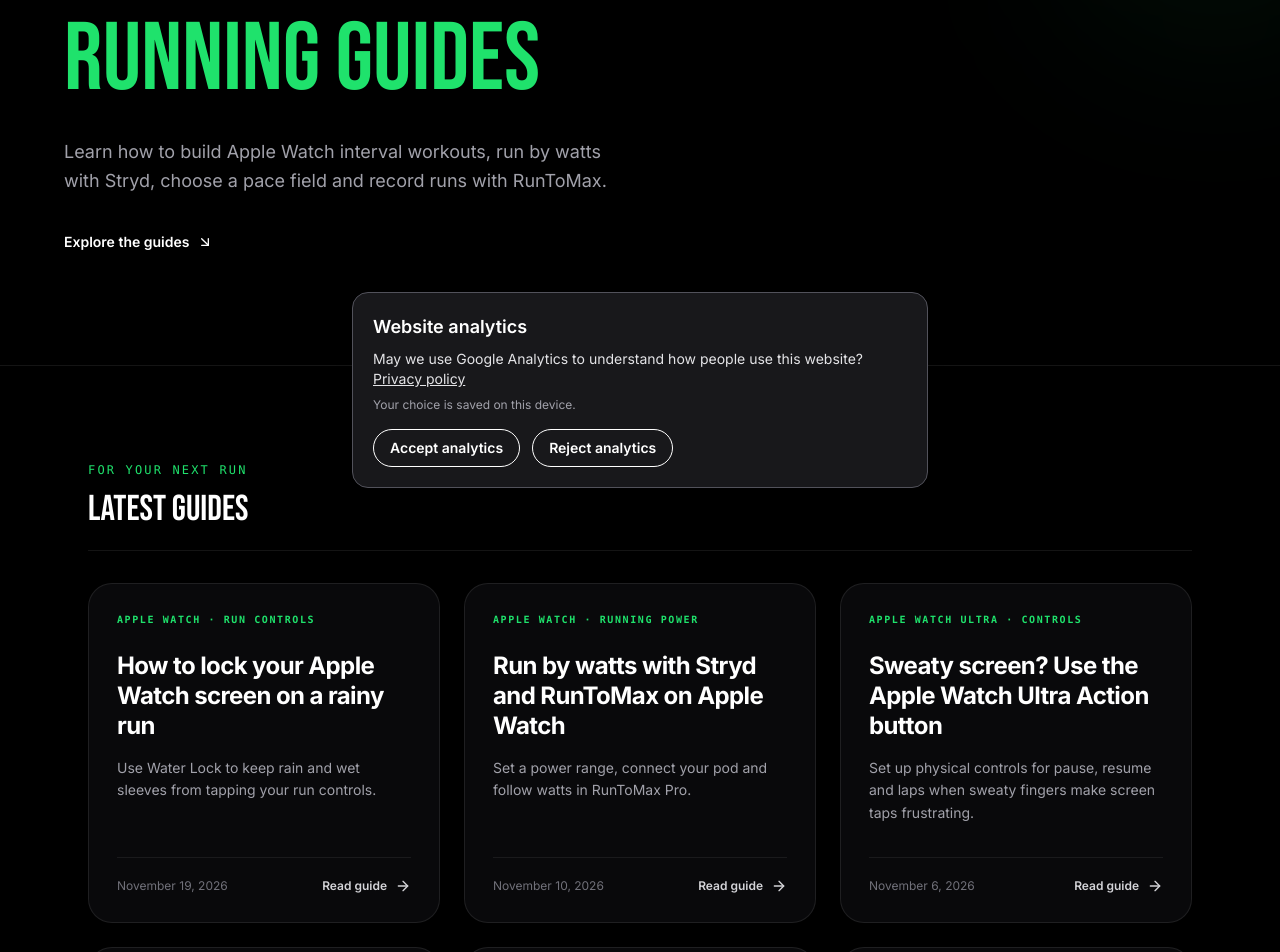
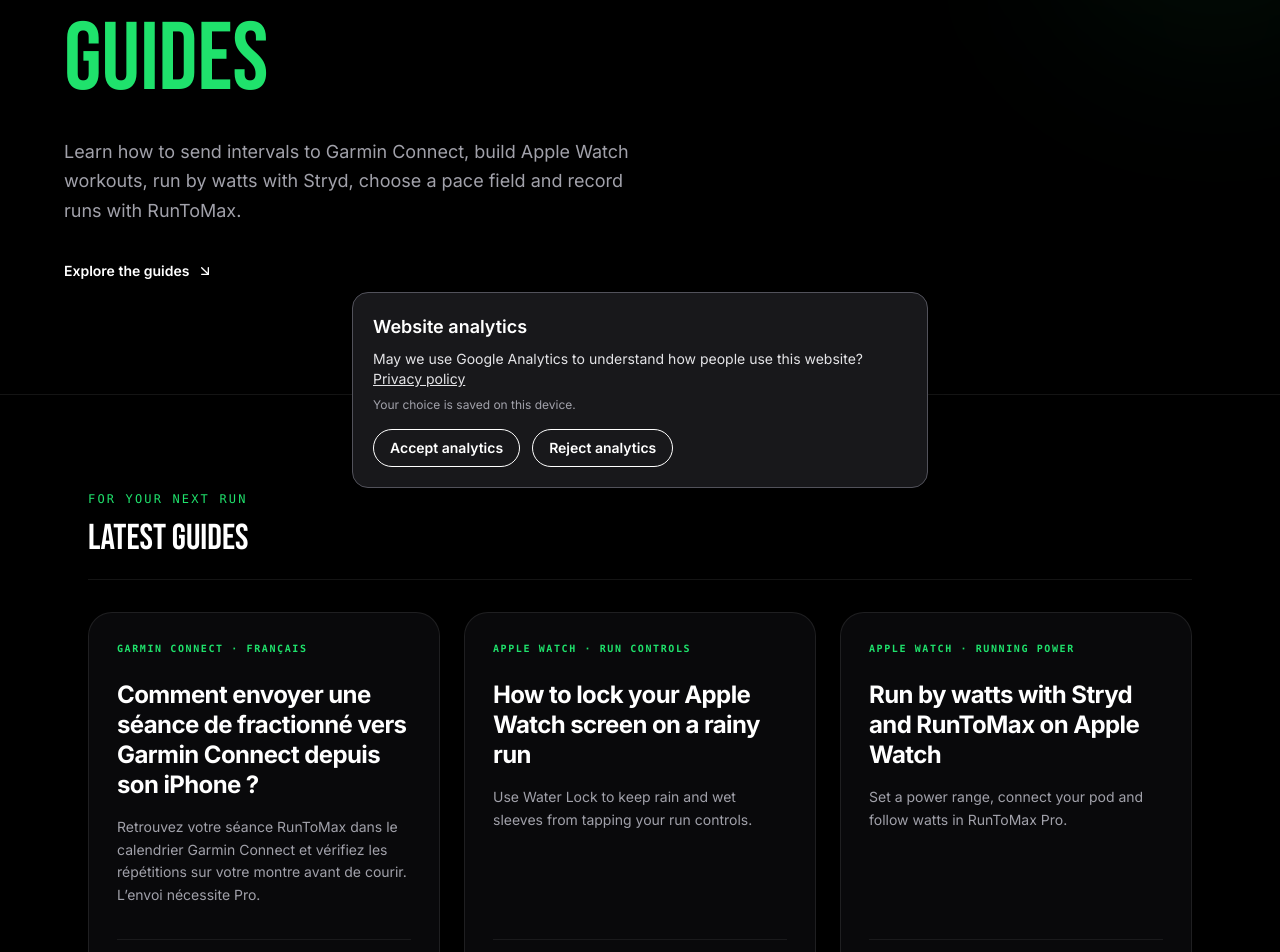
Before and after one commit to hidai25/runtomax_landing_page, a Next.js app: page /guides in a window 1280 px wide. Shown: the part 300-1252 px from the top of the page. Built offline with nearby package versions, Linux system fonts and the light colour scheme.

Commit message:
Publish French Garmin interval guide and correct Pro terms

```diff
--- a/app/(en)/guides/page.tsx
+++ b/app/(en)/guides/page.tsx
@@ -4,10 +4,10 @@ import Link from "next/link";
 import { ArrowDownRight, ArrowRight } from "lucide-react";
 import { guides as guideDefinitions } from "@/app/_lib/guides";
 
-const description = "Learn how to build Apple Watch interval workouts, run by watts with Stryd, choose a pace field and record runs with RunToMax.";
+const description = "Learn how to send intervals to Garmin Connect, build Apple Watch workouts, run by watts with Stryd, choose a pace field and record runs with RunToMax.";
 
 export const metadata: Metadata = pageMetadata("/guides/", {
-  title: "Running Guides for Apple Watch",
+  title: "Running Guides for Apple Watch and Garmin",
   description,
   alternates: { canonical: "/guides/" },
 });
@@ -15,6 +15,14 @@ export const metadata: Metadata = pageMetadata("/guides/", {
 const waterLock = guideDefinitions.waterLock;
 
 const guides = [
+  {
+    href: guideDefinitions.garminFractionne.path,
+    category: "Garmin Connect · Français",
+    title: guideDefinitions.garminFractionne.title,
+    description: guideDefinitions.garminFractionne.description,
+    date: guideDefinitions.garminFractionne.published,
+    dateLabel: "November 19, 2026",
+  },
   {
     href: waterLock.path,
     category: "Apple Watch · Run controls",
@@ -82,7 +90,7 @@ const collection = {
   "@context": "https://schema.org",
   "@type": "CollectionPage",
   url: `${SITE_URL}/guides/`,
-  name: "Apple Watch running guides",
+  name: "Running guides for Apple Watch and Garmin",
   description,
   isPartOf: { "@id": `${SITE_URL}/#website` },
   mainEntity: {
@@ -107,7 +115,7 @@ export default function GuidesPage() {
         <div className="pointer-events-none absolute -right-16 top-0 h-64 w-64 rounded-full bg-[#1FE26C]/[0.09] blur-[100px]" />
         <div className="relative mx-auto max-w-6xl">
           <p className="font-mono text-xs font-semibold uppercase tracking-[0.2em] text-[#1FE26C]">RunToMax guides</p>
-          <h1 className="mt-6 max-w-3xl font-bebas text-6xl uppercase leading-[0.92] sm:text-8xl">Apple Watch<br /><span className="text-[#1FE26C]">running guides</span></h1>
+          <h1 className="mt-6 max-w-3xl font-bebas text-6xl uppercase leading-[0.92] sm:text-8xl">Running<br /><span className="text-[#1FE26C]">guides</span></h1>
           <p className="mt-7 max-w-xl text-lg leading-relaxed text-zinc-400">{description}</p>
           <a href="#latest" className="mt-9 inline-flex items-center gap-2 text-sm font-semibold text-white transition-colors hover:text-[#1FE26C]">Explore the guides <ArrowDownRight className="h-4 w-4" aria-hidden="true" /></a>
         </div>
--- /dev/null
+++ b/app/(fr)/fr/guides/fractionne-garmin-connect-iphone/page.tsx
@@ -0,0 +1,30 @@
+import GuideDetails from "@/app/_components/GuideDetails";
+import PageShell from "@/app/_components/PageShell";
+import { guides } from "@/app/_lib/guides";
+import { FR_GARMIN_GUIDE_STORE_URL, pageMetadata } from "@/app/_lib/site";
+
+const guide = guides.garminFractionne;
+export const metadata = pageMetadata(guide.path, {
+  title: guide.title, description: guide.description,
+  alternates: { canonical: guide.path }, openGraph: { type: "article" },
+});
+
+export default function GarminGuide() {
+  return (
+    <PageShell lang="fr" eyebrow="Guide · Garmin Connect" title={guide.title} updated={guide.updated}
+      storeUrl={FR_GARMIN_GUIDE_STORE_URL}
+      intro={<p>Si votre séance est déjà prête dans RunToMax, vous pouvez la retrouver sur une Garmin compatible sans ressaisir chaque répétition. Il vous faut RunToMax Pro pour l’envoi, le compte Garmin Connect associé à votre montre et une synchronisation avant le départ.</p>}>
+      <ol>
+        <li><strong>Associez votre compte.</strong> Sur l’iPhone, ouvrez les réglages de RunToMax, puis Connexions et Garmin Connect. Suivez les étapes de connexion et autorisez l’envoi des entraînements.</li>
+        <li><strong>Choisissez votre fractionné.</strong> Ouvrez votre séance de course dans le plan ou la bibliothèque RunToMax. Vérifiez les répétitions, les récupérations et la cible, puis touchez « Envoyer vers Garmin » et confirmez. Une séance de la bibliothèque est ajoutée au calendrier du jour. En envoyer une autre depuis la bibliothèque pour aujourd’hui remplace la précédente.</li>
+        <li><strong>Vérifiez le calendrier.</strong> Dans Garmin Connect sur l’iPhone, ouvrez le calendrier à la date de la séance. Vérifiez son nom, puis synchronisez la montre. La confirmation dans RunToMax indique que Garmin Connect a reçu la séance.</li>
+        <li><strong>Vérifiez sur la montre avant de partir.</strong> Ouvrez l’activité Course et cherchez la séance dans le calendrier d’entraînement. Les menus varient selon le modèle. Ouvrez le détail et vérifiez, par exemple, que vos six répétitions de 400 m et leurs récupérations sont bien là avant de lancer le chrono.</li>
+      </ol>
+      <h2>La séance apparaît sur l’iPhone mais pas sur la montre</h2>
+      <p>Vérifiez la date, le compte Garmin et la montre sélectionnée, puis relancez la synchronisation dans Garmin Connect. Si la séance figure dans vos entraînements, vous pouvez aussi l’ouvrir et choisir l’envoi vers l’appareil compatible. <a href="https://support.garmin.com/fr-FR/?faq=Oyqt6jUjOF8L1Rnuc9Sms8">Voir la procédure Garmin</a>.</p>
+      <h2>Faut-il un abonnement ?</h2>
+      <p>L’enregistrement, l’import de vos nouvelles sorties Garmin et la première semaine de chaque plan sont gratuits. L’envoi depuis RunToMax nécessite Pro. L’essai Pro, si vous y êtes éligible, devient un abonnement payant à renouvellement automatique sauf résiliation. Si vous préférez saisir votre séance vous-même, vous pouvez la créer directement dans Garmin Connect. <a href="/fr/faq/#garmin-connect">Tarifs et questions fréquentes</a>.</p>
+      <GuideDetails guide={guide} />
+    </PageShell>
+  );
+}
--- a/app/_components/GuideDetails.tsx
+++ b/app/_components/GuideDetails.tsx
@@ -1,15 +1,16 @@
 import { guideJsonLd, type Guide } from "@/app/_lib/guides";
 
-const dateLabel = (date: string) => new Date(`${date}T12:00:00Z`).toLocaleDateString("en-US", { year: "numeric", month: "long", day: "numeric", timeZone: "UTC" });
+const dateLabel = (date: string, locale = "en-US") => new Date(`${date}T12:00:00Z`).toLocaleDateString(locale, { year: "numeric", month: "long", day: "numeric", timeZone: "UTC" });
 export default function GuideDetails({ guide }: { guide: Guide }) {
+  const fr = guide.path.startsWith("/fr/");
   return <>
     <script type="application/ld+json" dangerouslySetInnerHTML={{ __html: JSON.stringify(guideJsonLd(guide)).replace(/</g, "\\u003c") }} />
     <div className="mt-6 space-y-1 text-sm leading-relaxed text-zinc-400">
-      <p>By <a href="/support/" className="underline underline-offset-4">RunToMax</a>
-        {guide.published ? <> · Published <time dateTime={guide.published}>{dateLabel(guide.published)}</time>
+      <p>{fr ? "Par" : "By"} <a href="/support/" className="underline underline-offset-4">RunToMax</a>
+        {guide.published ? <> · {fr ? "Publié le" : "Published"} <time dateTime={guide.published}>{dateLabel(guide.published, fr ? "fr-FR" : "en-US")}</time>
           {guide.updated !== guide.published && <> · Updated <time dateTime={guide.updated}>{dateLabel(guide.updated)}</time></>}</>
           : <> · Draft — awaiting publication</>}</p>
-      <p>For RunToMax 1.3.5 · iPhone and Apple Watch</p>
+      <p>{fr ? "RunToMax 1.4 · iPhone et Garmin Connect" : "For RunToMax 1.3.5 · iPhone and Apple Watch"}</p>
     </div>
   </>;
 }
--- a/app/_components/PageShell.tsx
+++ b/app/_components/PageShell.tsx
@@ -1,7 +1,7 @@
 import Link from "next/link";
 import type { ReactNode } from "react";
 import { CONTACT_EMAIL, CONTACT_MAILTO } from "@/app/_lib/contact";
-import { APP_STORE_URL } from "@/app/_lib/site";
+import { APP_STORE_URL, FR_APP_STORE_URL } from "@/app/_lib/site";
 
 type Lang = "en" | "fr";
 
@@ -14,6 +14,7 @@ type PageShellProps = {
   alternate?: string;
   /** Date of the last substantive editorial update. */
   updated: string;
+  storeUrl?: string;
   children: ReactNode;
 };
 
@@ -63,7 +64,7 @@ const STRINGS = {
   },
 } as const;
 
-export default function PageShell({ lang, eyebrow, title, intro, alternate, updated, children }: PageShellProps) {
+export default function PageShell({ lang, eyebrow, title, intro, alternate, updated, storeUrl = lang === "fr" ? FR_APP_STORE_URL : APP_STORE_URL, children }: PageShellProps) {
   const t = STRINGS[lang];
   const updatedLabel = new Date(updated).toLocaleDateString(lang === "en" ? "en-US" : "fr-FR", {
     year: "numeric",
@@ -84,7 +85,7 @@ export default function PageShell({ lang, eyebrow, title, intro, alternate, upda
                 {t.switch}
               </Link>
             ) : null}
-            <a href={APP_STORE_URL} className="hover:text-[#1FE26C] transition-colors duration-200">
+            <a href={storeUrl} className="hover:text-[#1FE26C] transition-colors duration-200">
               {t.get}
             </a>
           </div>
@@ -106,7 +107,7 @@ export default function PageShell({ lang, eyebrow, title, intro, alternate, upda
       <section className="px-6 pb-24">
         <div className="max-w-3xl mx-auto rounded-2xl border border-white/[0.08] bg-gradient-to-br from-zinc-900 to-[#0d1510] p-8 text-center">
           <a
-            href={APP_STORE_URL}
+            href={storeUrl}
             className="inline-block rounded-full bg-[#1FE26C] px-7 py-3 text-sm font-bold text-black hover:bg-[#4BEA8A] transition-colors"
           >
             {t.cta}
--- a/app/_lib/guides.ts
+++ b/app/_lib/guides.ts
@@ -1,6 +1,12 @@
 import { OG_IMAGE, SITE_URL } from "./site";
 
 export const guides = {
+  garminFractionne: {
+    path: "/fr/guides/fractionne-garmin-connect-iphone/",
+    title: "Comment envoyer une séance de fractionné vers Garmin Connect depuis son iPhone ?",
+    description: "Retrouvez votre séance RunToMax dans le calendrier Garmin Connect et vérifiez les répétitions sur votre montre avant de courir. L’envoi nécessite Pro.",
+    published: "2026-11-19", updated: "2026-11-19",
+  },
   waterLock: {
     path: "/guides/apple-watch-water-lock-running/",
     title: "How to lock your Apple Watch screen on a rainy run",
@@ -54,7 +60,7 @@ export function guideJsonLd(guide: Guide) {
     "@graph": [
       {
         "@type": "BlogPosting", "@id": `${url}#article`, url,
-        headline: guide.title, description: guide.description, inLanguage: "en",
+        headline: guide.title, description: guide.description, inLanguage: guide.path.startsWith("/fr/") ? "fr" : "en",
         datePublished: guide.published ?? undefined, dateModified: guide.updated,
         author: { "@type": "Organization", "@id": `${SITE_URL}/#org`, name: "RunToMax", url: SITE_URL },
         publisher: { "@id": `${SITE_URL}/#org` },
--- a/app/_lib/site.ts
+++ b/app/_lib/site.ts
@@ -2,6 +2,8 @@ import type { Metadata } from "next";
 
 export const SITE_URL = "https://runtomax.com";
 export const APP_STORE_URL = "https://apps.apple.com/app/runtomax/id6767669260";
+export const FR_APP_STORE_URL = "https://apps.apple.com/fr/app/runtomax-coach-course-%C3%A0-pied/id6767669260";
+export const FR_GARMIN_GUIDE_STORE_URL = FR_APP_STORE_URL + "?pt=126426469&ct=fr-guide-garmin&mt=8";
 export const OG_IMAGE = `${SITE_URL}/og-runtomax.png`;
 
 /** EN path -> FR path. Every page that exists in both languages is listed here;
@@ -70,7 +72,7 @@ export function siteJsonLd(lang: "en" | "fr", contactEmail: string) {
         contentRating: "18+",
         audience: { "@type": "PeopleAudience", suggestedMinAge: 18 },
         url: SITE_URL,
-        softwareVersion: "1.3.5",
+        softwareVersion: lang === "fr" ? "1.4" : "1.3.5",
         sameAs: [APP_STORE_URL],
         downloadUrl: APP_STORE_URL,
         installUrl: APP_STORE_URL,
@@ -86,7 +88,11 @@ export function siteJsonLd(lang: "en" | "fr", contactEmail: string) {
           "Heat-adjusted pace targets",
           "FIT and GPX export",
         ],
-        offers: [
+        offers: lang === "fr" ? [
+          { "@type": "Offer", name: "Téléchargement gratuit", price: "0", priceCurrency: "EUR", url: FR_APP_STORE_URL },
+          { "@type": "Offer", name: "Pro mensuel", price: "6.99", priceCurrency: "EUR", url: FR_APP_STORE_URL },
+          { "@type": "Offer", name: "Pro annuel", price: "29.99", priceCurrency: "EUR", url: FR_APP_STORE_URL },
+        ] : [
           { "@type": "Offer", name: "Free download and basic recording", price: "0", priceCurrency: "USD", url: APP_STORE_URL },
           {
             "@type": "Offer",
```
Also changed, not shown: app/(fr)/fr/faq/page.tsx (+9 -8 lines), 2 other files (tests, documents, lock files or other folders).
